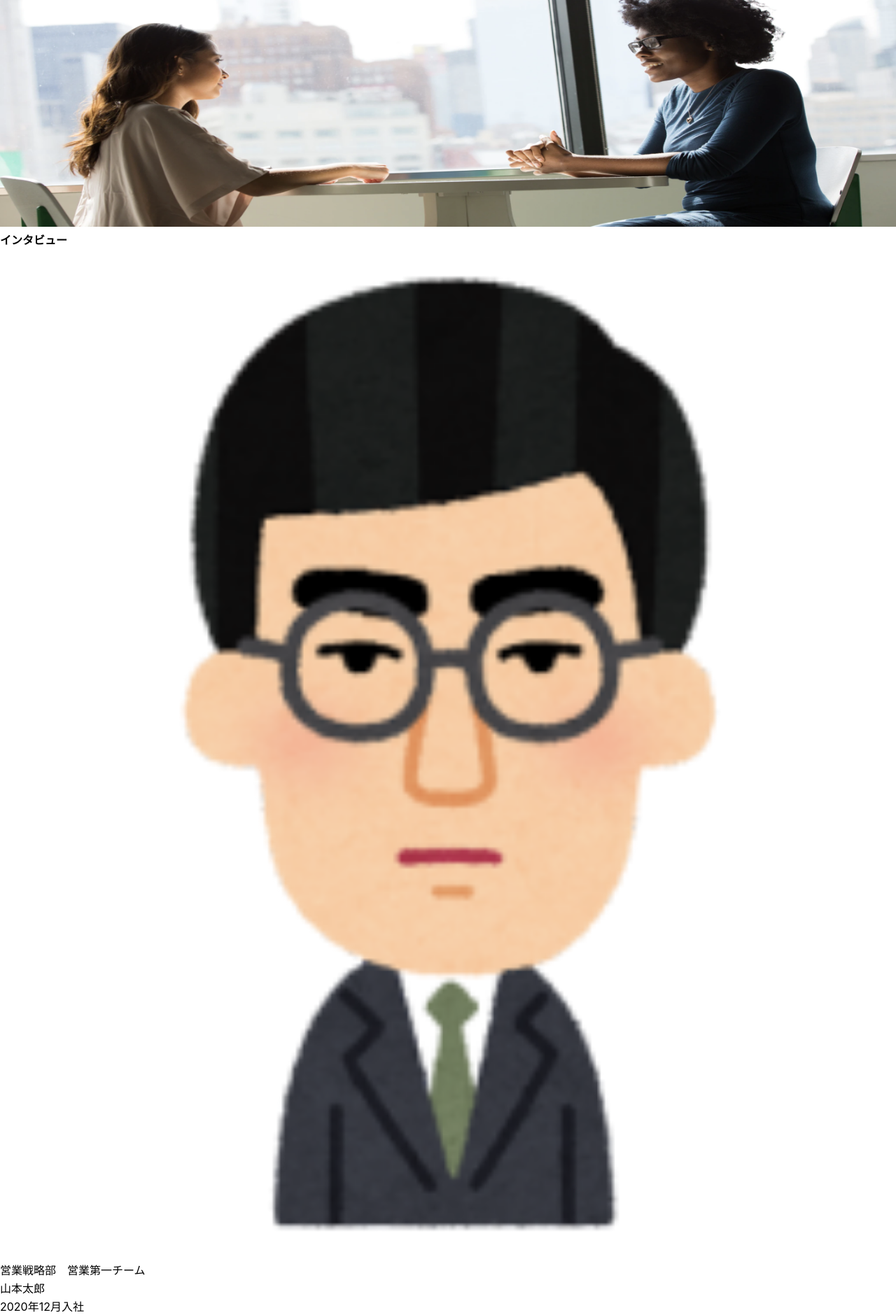
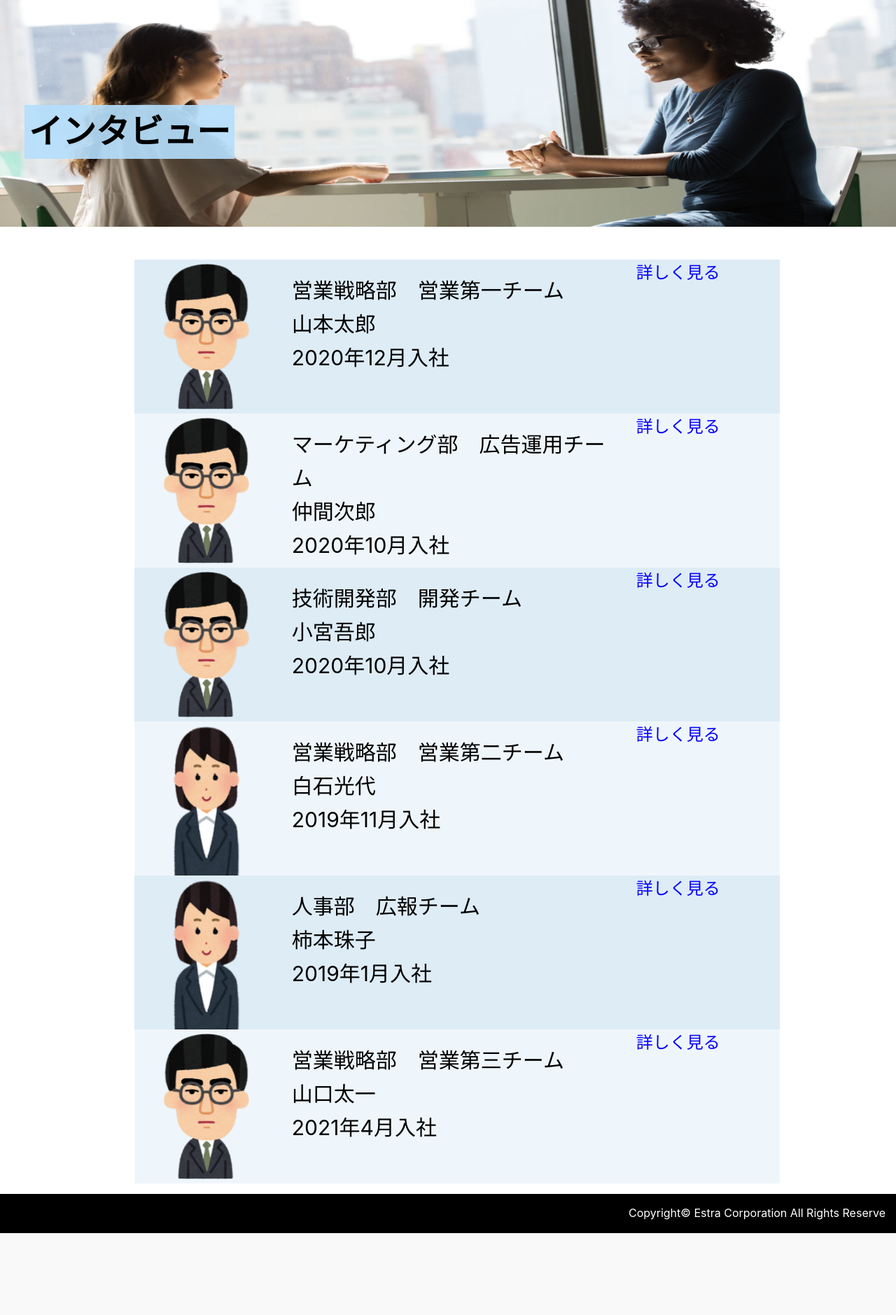
Before and after one commit to masayan-545/advance, a PHP site: page /interview-list.html in a window 1280 px wide. Shown: the part 70-1949 px from the top of the page at 70% size. After the commit the page ends 1832 px from the top, so only its background shows below. Run offline with PHP 8.4, Linux system fonts and the light colour scheme.

Commit message:
seventh-commit

```diff
--- a/css/style.css
+++ b/css/style.css
@@ -919,10 +919,201 @@ img {
 
 /* interview-list */
 
+.interview-list__img {
+  position: relative;
+  margin-bottom: 40px;
+}
+
+.interview-list__ttl {
+  font-size: 48px;
+  background-color: rgba(181, 223, 253, 0.9);
+  width: 300px;
+  display: inline;
+  position: absolute;
+  align-items: center;
+  text-align: center;
+  top: 220px;
+  left: 35px;
+}
+
+.interview-list__content1{
+  width: 80%;
+  display: flex;
+  margin-left: 15%;
+}
+
+.interview-list__member-img1{
+  width: 20%;
+  height: 220px;
+  background-color: rgba(201, 224, 241, 0.6);
+}
+
+.interview-list__member-name1{
+  width: 50%;
+  height: 220px;
+  font-size: 30px;
+  padding: 20px;
+  background-color: rgba(201, 224, 241, 0.6);
+}
+
+.interview-list__link1{
+  display: inline-block;
+  width: 20%;
+  height: 220px;
+  font-size: 24px;
+  color: #0500fe;
+  background-color: rgba(201, 224, 241, 0.6);
+}
+
+.interview-list__content2{
+  width: 80%;
+  display: flex;
+  margin-left: 15%;
+}
+
+.interview-list__member-img2{
+  width: 20%;
+  height: 220px;
+  background-color: rgba(201, 224, 241, 0.3);
+}
+
+.interview-list__member-name2{
+  width: 50%;
+  height: 220px;
+  font-size: 30px;
+  padding: 20px;
+  background-color: rgba(201, 224, 241, 0.3);
+}
+
+.interview-list__link2{
+  display: inline-block;
+  width: 20%;
+  height: 220px;
+  font-size: 24px;
+  color: #0500fe;
+  background-color: rgba(201, 224, 241, 0.3);
+}
+
 /* interview-individual */
+
+.interview-individual__img {
+  position: relative;
+  margin-bottom: 40px;
+}
+
+.interview-individual__ttl {
+  font-size: 48px;
+  background-color: rgba(181, 223, 253, 0.9);
+  width: 300px;
+  display: inline;
+  position: absolute;
+  align-items: center;
+  text-align: center;
+  top: 220px;
+  left: 35px;
+}
+
+.interview-individual__content{
+  width: 90%;
+  display: flex;
+  margin-left: 5%;
+}
+
+.interview-individual__member-img{
+  width: 20%;
+  height: 220px;
+  background-color: rgba(201, 224, 241, 0.6);
+}
+
+.interview-individual__member-name{
+  width: 45%;
+  height: 220px;
+  font-size: 30px;
+  padding: 20px;
+  background-color: rgba(201, 224, 241, 0.6);
+}
+
+.interview-individual__text{
+  width: 35%;
+  height: 220px;
+  font-size: 24px;
+  padding-left: 15px;
+  padding-top: 85px;
+  background-color: rgba(201, 224, 241, 0.3)
+}
+
+.interview-individual__btn {
+  font-size: 24px;
+  color: #0500fe;
+  margin-top: 100px;
+  margin-bottom: 100px;
+  display: flex;
+  justify-content: space-between;
+}
+
+.interview-individual__btn-back {
+  background-color: rgba(201, 224, 241, 0.75);
+  margin-left: 120px;
+  padding-top: 15px;
+  width: 180px;
+  height: 60px;
+  text-align: center;
+}
+
+.interview-individual__btn-list {
+  background-color: rgba(201, 224, 241, 0.75);
+  padding-top: 15px;
+  width: 430px;
+  height: 60px;
+  text-align: center;
+}
+
+.interview-individual__btn-next {
+  background-color: rgba(201, 224, 241, 0.75);
+  margin-right: 120px;
+  padding-top: 15px;
+  width: 180px;
+  height: 60px;
+  text-align: center;
+}
 
 /* working-environment */
 
 /* contact */
 
+.contact-img {
+  position: relative;
+}
+
+.contact-ttl {
+  font-size: 48px;
+  background-color: rgba(181, 223, 253, 0.9);
+  width: 300px;
+  display: inline;
+  position: absolute;
+  align-items: center;
+  text-align: center;
+  top: 140px;
+  left: 35px;
+}
+
+.contact-ttl2 {
+  background: rgba(201, 224, 241, 0.62);
+  text-align: center;
+  color: #62bdc2;
+  font-size: 36px;
+}
+
+.contact-ttl3 {
+  background: rgba(201, 224, 241, 0.62);
+  text-align: center;
+  font-size: 36px;
+}
+
+.contact-text{
+  font-size: 36px;
+  text-align: center;
+  margin: 15px auto;
+}
+
 /* privacy-protection */
--- a/interview-list.html
+++ b/interview-list.html
@@ -50,24 +50,36 @@
       <div class="interview-list">
         <img class="interview-list__img" src="img/intervew1.png" alt="">
         <h2 class="interview-list__ttl">インタビュー</h2>
-        <img class="interview-list__member-img" src="img/member3.png" alt="">
-        <p class="interview-list__member-name">営業戦略部　営業第一チーム<br>山本太郎<br>2020年12月入社</p>
-        <a href="interview-individual.html">詳しく見る</a>
-        <img class="interview-list__member-img" src="img/member3.png" alt="">
-        <p class="interview-list__member-name">マーケティング部　広告運用チーム<br>仲間次郎<br>2020年10月入社</p>
-        <a href="#">詳しく見る</a>
-        <img class="interview-list__member-img" src="img/member3.png" alt="">
-        <p class="interview-list__member-name">技術開発部　開発チーム<br>小宮吾郎<br>2020年10月入社</p>
-        <a href="#">詳しく見る</a>
-        <img class="interview-list__member-img" src="img/member4.png" alt="">
-        <p class="interview-list__member-name">営業戦略部　営業第二チーム<br>白石光代<br>2019年11月入社</p>
-        <a href="#">詳しく見る</a>
-        <img class="interview-list__member-img" src="img/member4.png" alt="">
-        <p class="interview-list__member-name">人事部　広報チーム<br>柿本珠子<br>2019年1月入社</p>
-        <a href="#">詳しく見る</a>
-        <img class="interview-list__member-img" src="img/member3.png" alt="">
-        <p class="interview-list__member-name">営業戦略部　営業第三チーム<br>山口太一<br>2021年4月入社</p>
-        <a href="#">詳しく見る</a>
+        <div class="interview-list__content1">
+          <img class="interview-list__member-img1" src="img/member3.png" alt="">
+          <p class="interview-list__member-name1">営業戦略部　営業第一チーム<br>山本太郎<br>2020年12月入社</p>
+          <a class="interview-list__link1" href="interview-individual.html">詳しく見る</a>
+        </div>
+        <div class="interview-list__content2">
+          <img class="interview-list__member-img2" src="img/member3.png" alt="">
+          <p class="interview-list__member-name2">マーケティング部　広告運用チーム<br>仲間次郎<br>2020年10月入社</p>
+          <a class="interview-list__link2" href="#">詳しく見る</a>
+        </div>
+        <div class="interview-list__content1">
+          <img class="interview-list__member-img1" src="img/member3.png" alt="">
+          <p class="interview-list__member-name1">技術開発部　開発チーム<br>小宮吾郎<br>2020年10月入社</p>
+          <a class="interview-list__link1" href="#">詳しく見る</a>
+        </div>
+        <div class="interview-list__content2">
+          <img class="interview-list__member-img2" src="img/member4.png" alt="">
+          <p class="interview-list__member-name2">営業戦略部　営業第二チーム<br>白石光代<br>2019年11月入社</p>
+          <a class="interview-list__link2" href="#">詳しく見る</a>
+        </div>
+        <div class="interview-list__content1">
+          <img class="interview-list__member-img1" src="img/member4.png" alt="">
+          <p class="interview-list__member-name1">人事部　広報チーム<br>柿本珠子<br>2019年1月入社</p>
+          <a class="interview-list__link1" href="#">詳しく見る</a>
+        </div>
+        <div class="interview-list__content2">
+          <img class="interview-list__member-img2" src="img/member3.png" alt="">
+          <p class="interview-list__member-name2">営業戦略部　営業第三チーム<br>山口太一<br>2021年4月入社</p>
+          <a class="interview-list__link2" href="#">詳しく見る</a>
+        </div>
       </div>
     </main>
     <footer class="footer">
```
Also changed, not shown: contact.html (+5 -7 lines), interview-individual.html (+10 -6 lines).
